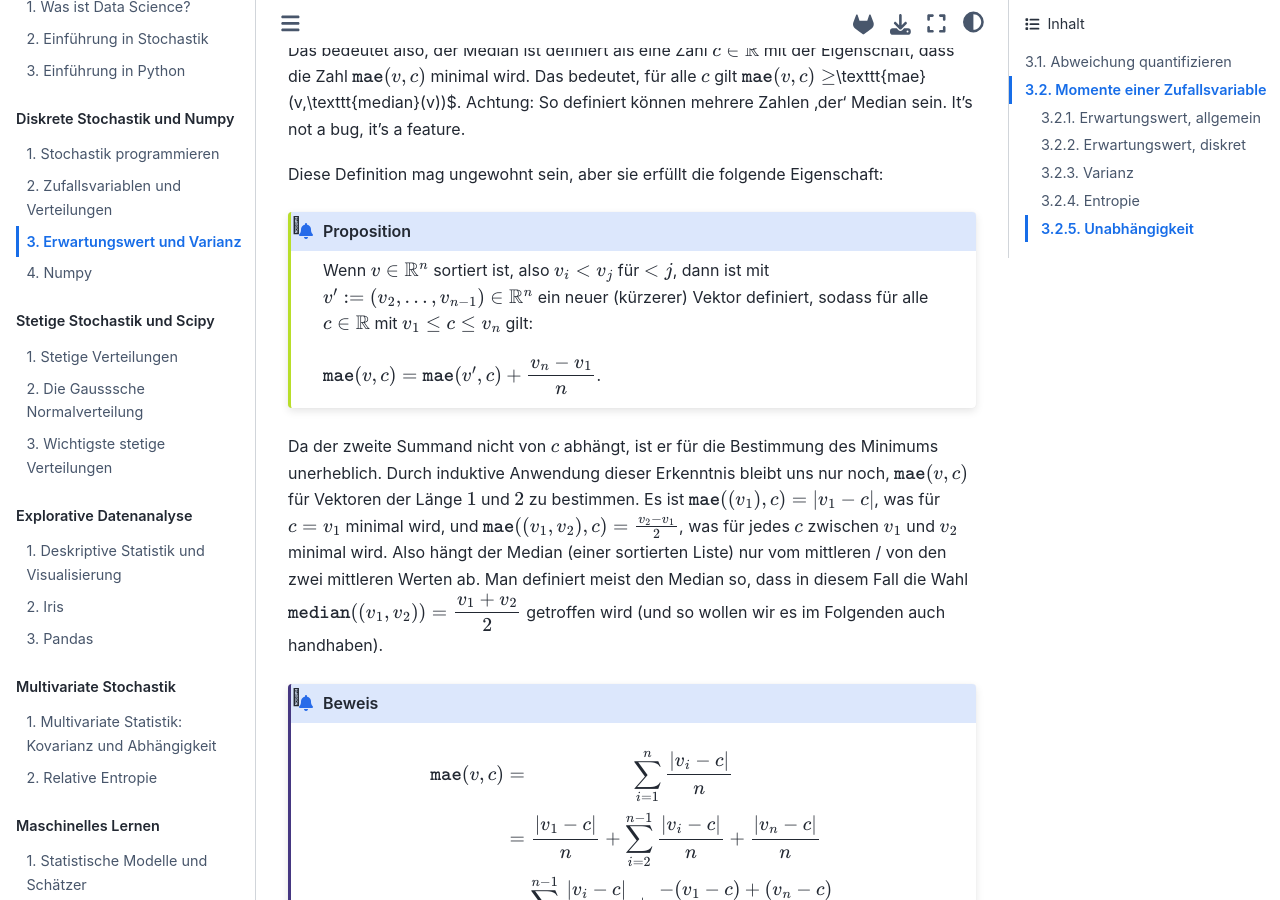
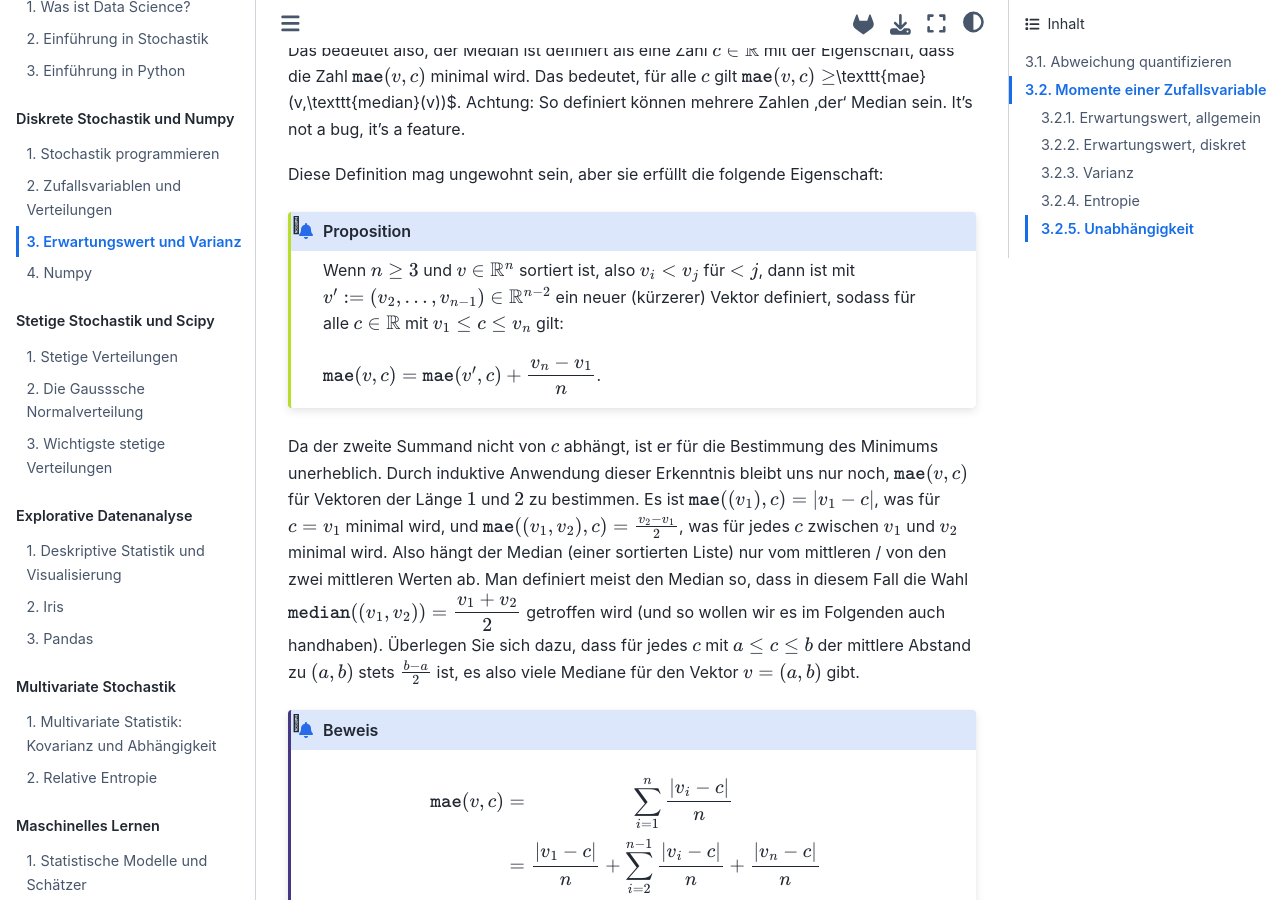
Before and after one commit to konradvoelkel/ds-skript-mirror, a Jupyter Book: the page built from erwartungswert.md, in a window 1280 px wide and 900 px high, scrolled down 1033 px. Built offline with Jupyter Book 1.0.4 settings and Sphinx 7.4.7 and the Sphinx Book theme 1.1.4, drawn with Linux system fonts in a browser that asks for light colours; pages that are not in the unit, such as notebooks, are missing from menus.

Commit message:
mae-Verkleinerungslemma für den Median verbessert

```diff
--- a/erwartungswert.md
+++ b/erwartungswert.md
@@ -32,7 +32,7 @@ Achtung: So definiert können mehrere Zahlen 'der' Median sein. It's not a bug,
 Diese Definition mag ungewohnt sein, aber sie erfüllt die folgende Eigenschaft:
 
 :::{admonition} Proposition
-Wenn $v \in \mathbb{R}^n$ sortiert ist, also $v_i < v_j$ für $ < j$, dann ist mit $v' := (v_2,\dots,v_{n-1}) \in \mathbb{R}^n$ ein neuer (kürzerer) Vektor definiert, sodass für alle $c \in \mathbb{R}$ mit $v_1 \leq c \leq v_n$ gilt:
+Wenn $n \geq 3$ und $v \in \mathbb{R}^n$ sortiert ist, also $v_i < v_j$ für $ < j$, dann ist mit $v' := (v_2,\dots,v_{n-1}) \in \mathbb{R}^{n-2}$ ein neuer (kürzerer) Vektor definiert, sodass für alle $c \in \mathbb{R}$ mit $v_1 \leq c \leq v_n$ gilt:
 
 $\texttt{mae}(v,c) = \texttt{mae}(v',c) + \dfrac{v_n - v_1}{n}$.
 :::
@@ -41,6 +41,7 @@ Da der zweite Summand nicht von $c$ abhängt, ist er für die Bestimmung des Min
 Durch induktive Anwendung dieser Erkenntnis bleibt uns nur noch, $\texttt{mae}(v,c)$ für Vektoren der Länge $1$ und $2$ zu bestimmen.
 Es ist $\texttt{mae}((v_1),c) = |v_1 - c|$, was für $c = v_1$ minimal wird,
 und $\texttt{mae}((v_1,v_2),c) = \frac{v_2 - v_1}{2}$, was für jedes $c$ zwischen $v_1$ und $v_2$ minimal wird. Also hängt der Median (einer sortierten Liste) nur vom mittleren / von den zwei mittleren Werten ab. Man definiert meist den Median so, dass in diesem Fall die Wahl $\texttt{median}((v_1,v_2)) = \dfrac{v_1+v_2}{2}$ getroffen wird (und so wollen wir es im Folgenden auch handhaben).
+Überlegen Sie sich dazu, dass für jedes $c$ mit $a \leq c \leq b$ der mittlere Abstand zu $(a,b)$ stets $\frac{b-a}{2}$ ist, es also viele Mediane für den Vektor $v = (a,b)$ gibt.
 
 :::{admonition} Beweis
 $$
```
